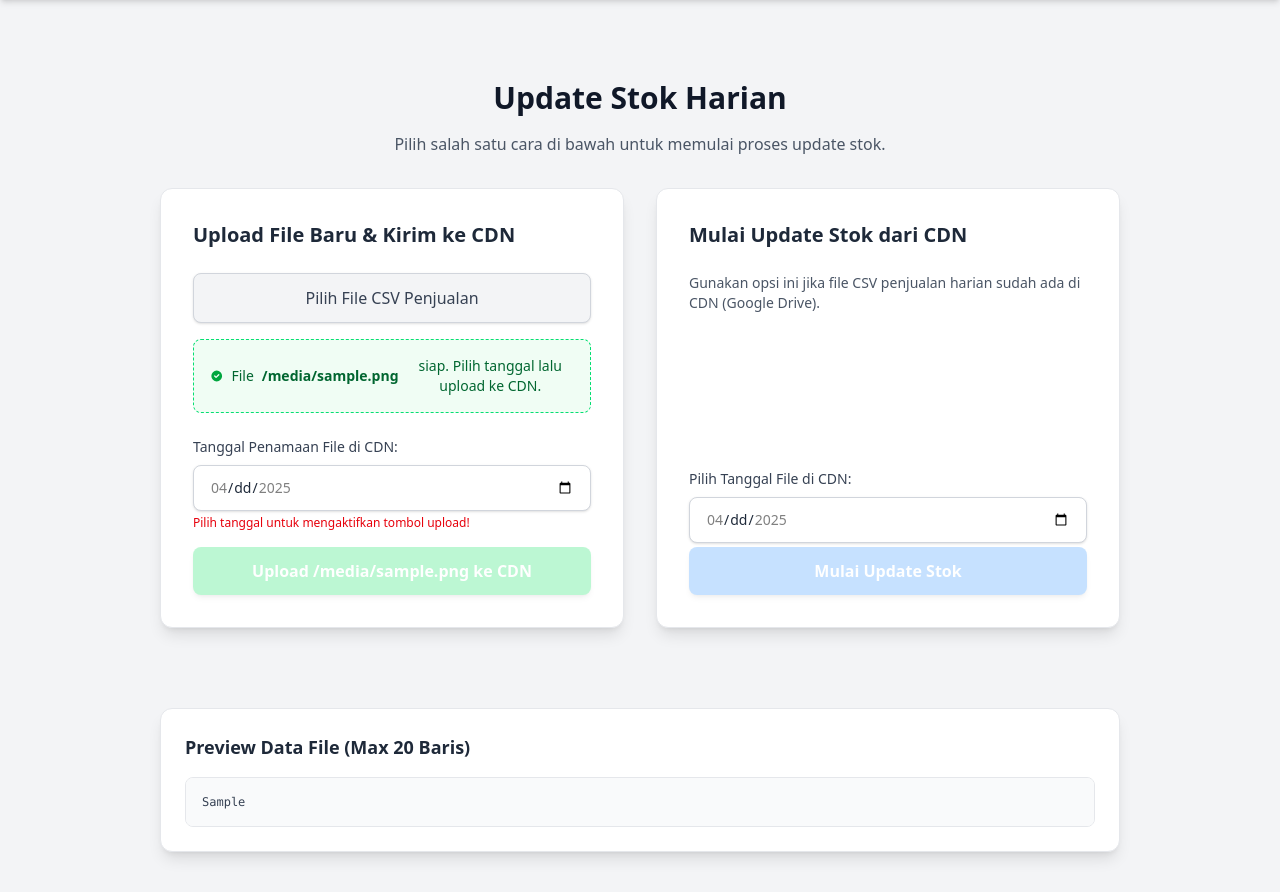
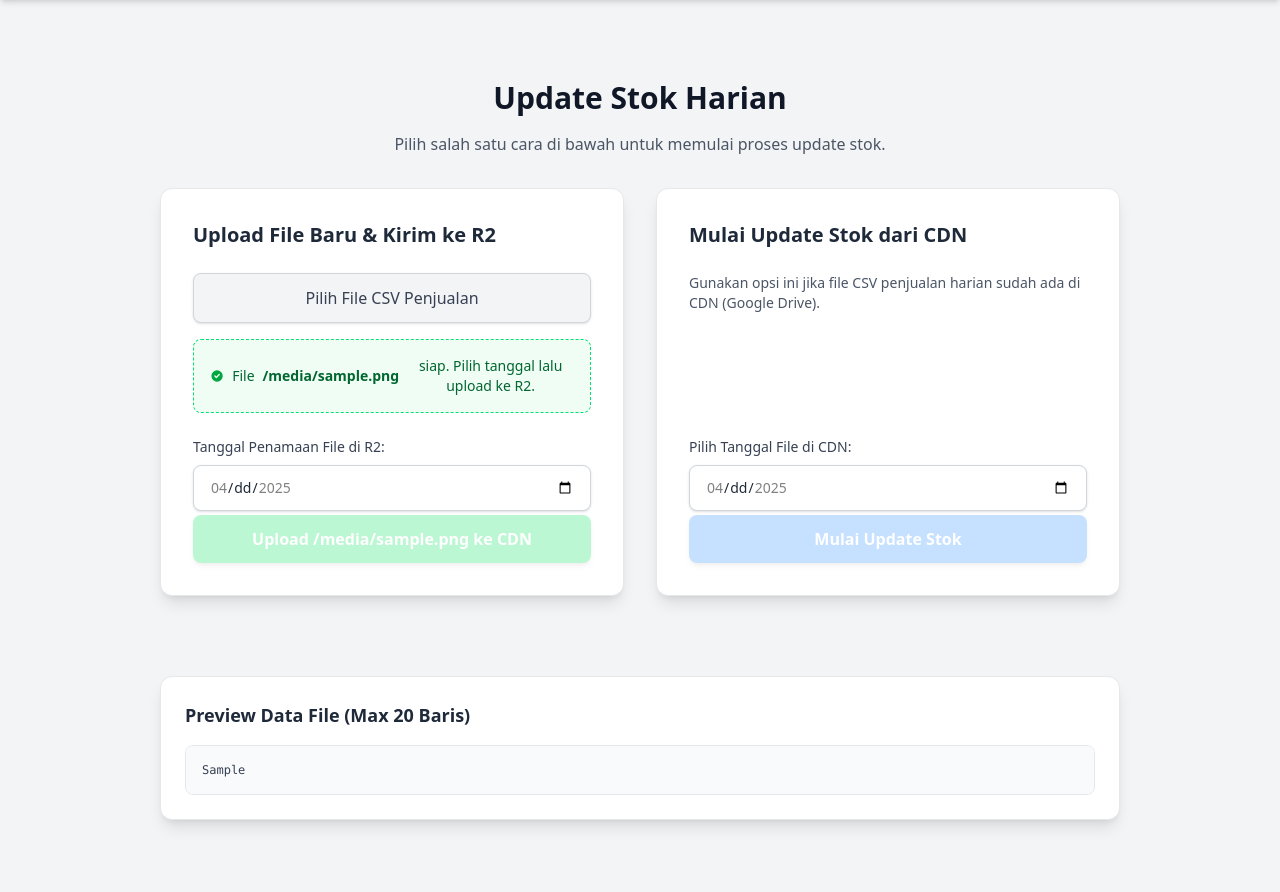
Before and after one commit to Cleign1/frontend-n8n-skripsi, a Flask app: template templates/upload_stok.html in a window 1280 px wide. Shown: the part 56-948 px from the top of the page. Run offline with Flask 3, Linux system fonts and the light colour scheme; the template is opened without the code that fills it: most values are stand-ins (such as "Sample title", 1, 10 or a date in 2020); some libraries are stand-ins or nearby versions.

Commit message:
update upload_stok.html to change CDN references to R2 and adjust related labels

```diff
--- a/templates/upload_stok.html
+++ b/templates/upload_stok.html
@@ -30,43 +30,36 @@
                     <!-- LEFT BLOCK: UPLOAD & SEND TO CDN -->
                     <div id="upload-block" class="flex-1 bg-white p-8 rounded-xl shadow-lg border border-gray-200 flex flex-col">
                         <h2 class="text-xl font-semibold mb-6 text-gray-800 text-left flex items-center gap-3">
-                             <span>Upload File Baru & Kirim ke CDN</span>
-                        </h2>
+                            <span>Upload File Baru & Kirim ke R2</span> </h2>
 
-                        <!-- File Selection -->
                         <label for="file-input" class="cursor-pointer bg-gray-100 border border-gray-300 text-gray-700 font-medium py-3 px-6 rounded-lg shadow-sm hover:bg-gray-200 transition-colors inline-block w-full text-center mb-4">
                             Pilih File CSV Penjualan
                         </label>
                         <input type="file" name="file" id="file-input" accept=".csv" class="hidden" onchange="document.getElementById('upload-form').submit();" />
 
-                        <!-- File Status -->
                         <div class="mb-6 p-4 rounded-lg border border-dashed {% if selected_file %}border-green-400 bg-green-50 text-green-800{% else %}border-gray-300 bg-gray-50 text-gray-600{% endif %}">
                             {% if selected_file %}
                                 <p class="text-sm font-medium flex items-center justify-center gap-2">
                                     <svg class="w-5 h-5 text-green-600" fill="currentColor" viewBox="0 0 20 20"><path fill-rule="evenodd" d="M10 18a8 8 0 100-16 8 8 0 000 16zm3.707-9.293a1 1 0 00-1.414-1.414L9 10.586 7.707 9.293a1 1 0 00-1.414 1.414l2 2a1 1 0 001.414 0l4-4z" clip-rule="evenodd"></path></svg>
-                                    File <strong>{{ selected_file }}</strong> siap. Pilih tanggal lalu upload ke CDN.
-                                </p>
+                                    File <strong>{{ selected_file }}</strong> siap. Pilih tanggal lalu upload ke R2. </p>
                             {% else %}
                                 <p class="text-sm">Belum ada file dipilih. Preview akan muncul di bawah setelah upload.</p>
                             {% endif %}
                         </div>
 
-                        <!-- Spacer to push button down -->
                         <div class="flex-grow"></div>
 
-                        <!-- Date Picker & Upload Button Container -->
                         <div class="mt-auto">
-                            <label for="gdrive-date-picker" class="block text-sm font-medium text-gray-700 mb-2 text-left">Tanggal Penamaan File di CDN:</label>
-                            <input type="date" id="gdrive-date-picker" min="2025-04-01" max="2025-04-15" class="block w-full px-4 py-3 mb-1 bg-white border border-gray-300 rounded-lg shadow-sm focus:outline-none focus:ring-2 focus:ring-green-500 focus:border-green-500 sm:text-sm">
-                            <p id="gdrive-date-message" class="text-xs text-red-600 text-left mb-4 hidden">Pilih tanggal untuk mengaktifkan tombol upload!</p>
+                            <label for="r2-date-picker" class="block text-sm font-medium text-gray-700 mb-2 text-left">Tanggal Penamaan File di R2:</label>
+                            <input type="date" id="r2-date-picker" min="2025-04-01" max="2025-04-15" class="block w-full px-4 py-3 mb-1 bg-white border border-gray-300 rounded-lg shadow-sm focus:outline-none focus:ring-2 focus:ring-green-500 focus:border-green-500 sm:text-sm">
+                            <p id="r2-date-message" class="text-xs text-red-600 text-left mb-4 hidden">Pilih tanggal untuk mengaktifkan tombol upload!</p>
 
                             <button type="button"
-                                    id="upload-gdrive-btn"
+                                    id="upload-r2-btn"
                                     class="cursor-pointer bg-green-600 text-white font-semibold py-3 px-6 rounded-lg shadow-md transition-colors w-full disabled:opacity-50 disabled:cursor-not-allowed disabled:bg-green-300 hover:bg-green-700"
                                     disabled
                                     data-file-to-upload="{{ selected_file or '' }}">
-                                Upload {{ selected_file or 'File' }} ke CDN
-                            </button>
+                                Upload {{ selected_file or 'File' }} ke CDN </button>
                         </div>
                     </div>
 
```
